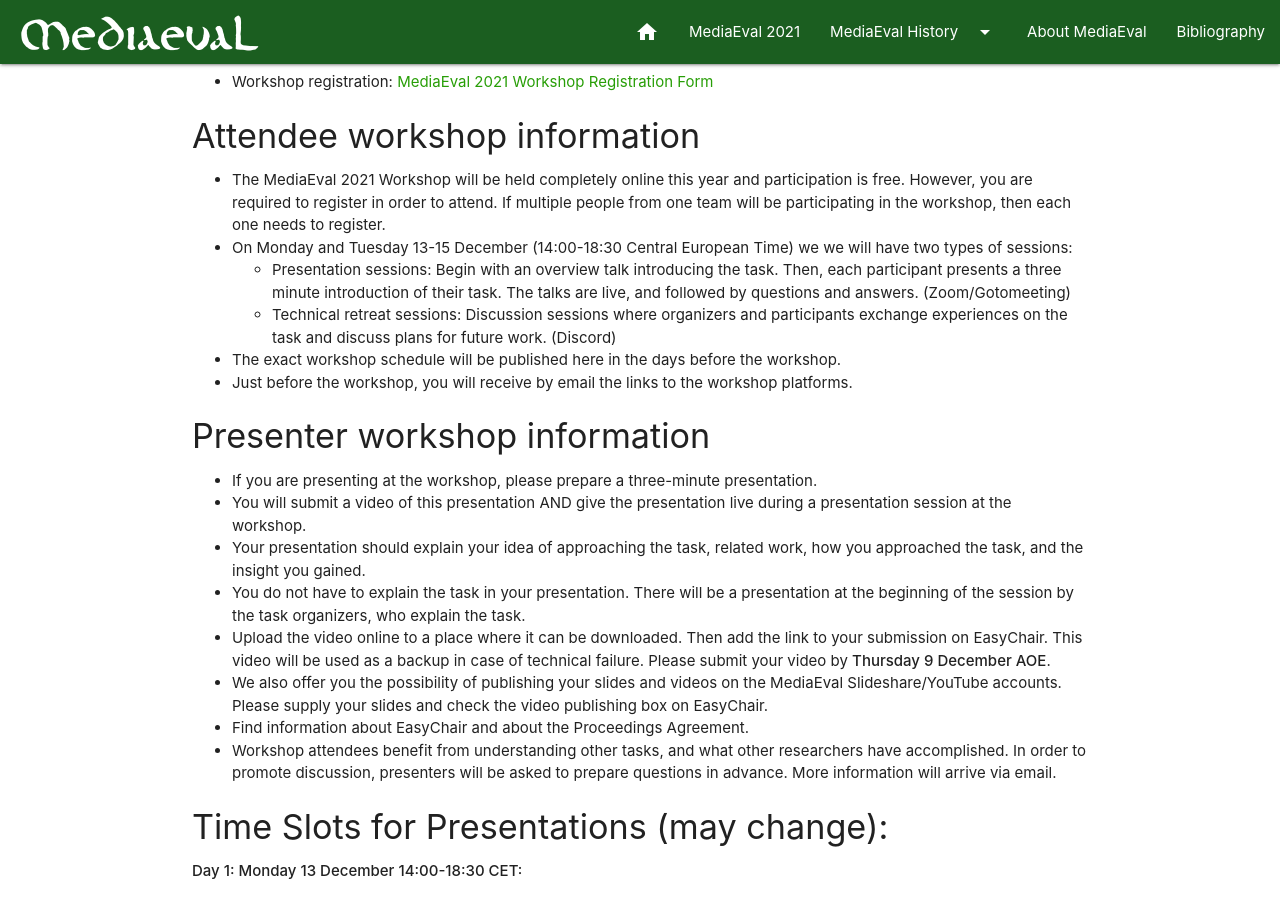
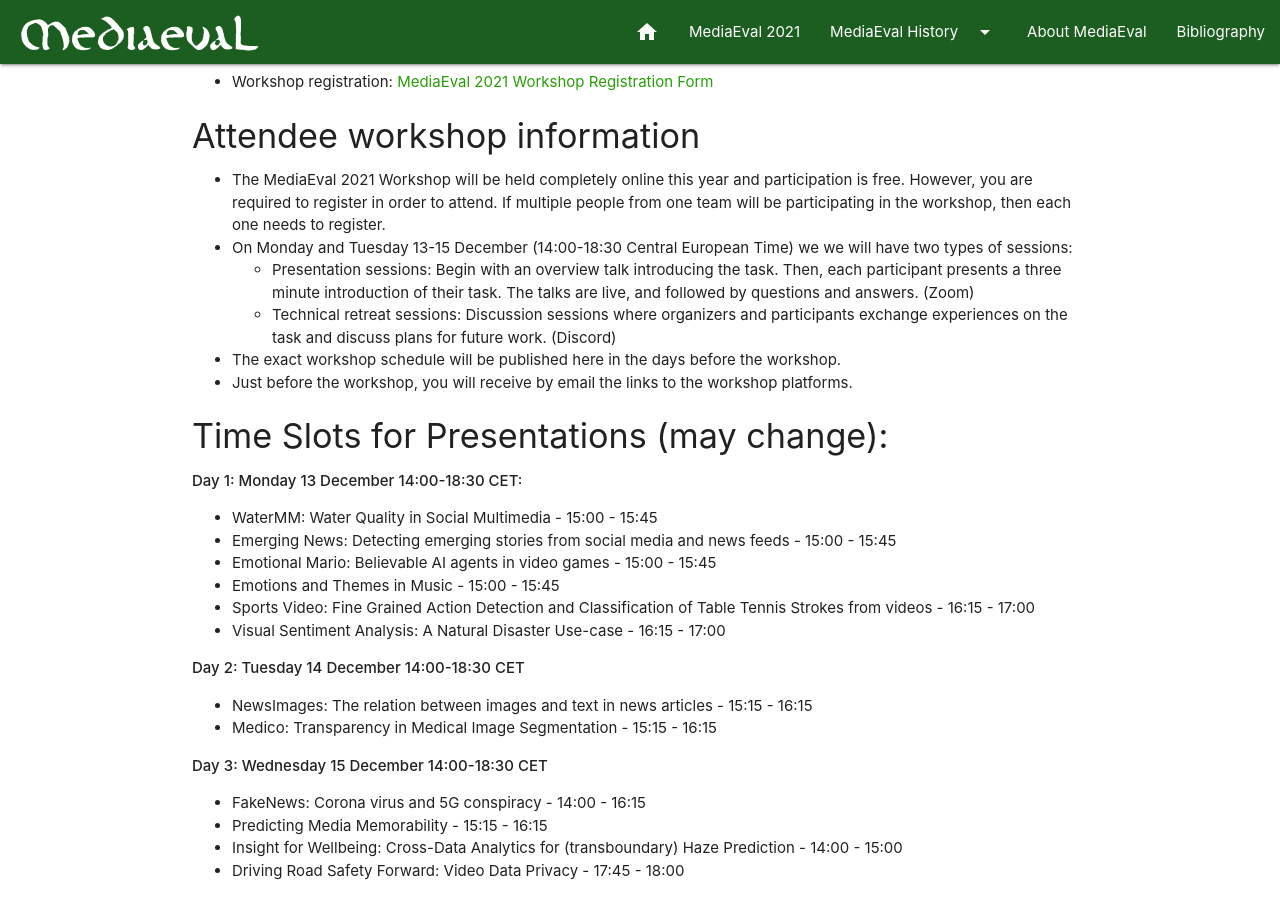
Before and after one commit to multimediaeval/multimediaeval.github.io, a Jekyll site: the page built from _editions/2021.md, in a window 1280 px wide and 900 px high, scrolled down 508 px. Built offline with Jekyll 4.4.1, drawn with Linux system fonts in a browser that asks for light colours.

Commit message:
Update 2021.md

```diff
--- a/_editions/2021.md
+++ b/_editions/2021.md
@@ -24,21 +24,10 @@
 #### Attendee workshop information
 * The MediaEval 2021 Workshop will be held completely online this year and participation is free. However, you are required to register in order to attend. If multiple people from one team will be participating in the workshop, then each one needs to register.
 * On Monday and Tuesday 13-15 December (14:00-18:30 Central European Time) we we will have two types of sessions:
-  * Presentation sessions: Begin with an overview talk introducing the task. Then, each participant presents a three minute introduction of their task. The talks are live, and followed by questions and answers. (Zoom/Gotomeeting)
+  * Presentation sessions: Begin with an overview talk introducing the task. Then, each participant presents a three minute introduction of their task. The talks are live, and followed by questions and answers. (Zoom)
   * Technical retreat sessions: Discussion sessions where organizers and participants exchange experiences on the task and discuss plans for future work. (Discord)
 * The exact workshop schedule will be published here in the days before the workshop.
 * Just before the workshop, you will receive by email the links to the workshop platforms.
-
-#### Presenter workshop information
-* If you are presenting at the workshop, please prepare a three-minute presentation.
-* You will submit a video of this presentation AND give the presentation live during a presentation session at the workshop.
-* Your presentation should explain your idea of approaching the task, related work, how you approached the task, and the insight you gained.
-* You do not have to explain the task in your presentation. There will be a presentation at the beginning of the session by the task organizers, who explain the task.
-* Upload the video online to a place where it can be downloaded. Then add the link to your submission on EasyChair. This video will be used as a backup in case of technical failure. Please submit your video by **Thursday 9 December AOE**.
-* We also offer you the possibility of publishing your slides and videos on the MediaEval Slideshare/YouTube accounts. Please supply your slides and check the video publishing box on EasyChair.
-* Find information about EasyChair and about the Proceedings Agreement.
-* Workshop attendees benefit from understanding other tasks, and what other researchers have accomplished. In order to promote discussion, presenters will be asked to prepare questions in advance. More information will arrive via email.
-
 
 #### Time Slots for Presentations (may change):
 
```
